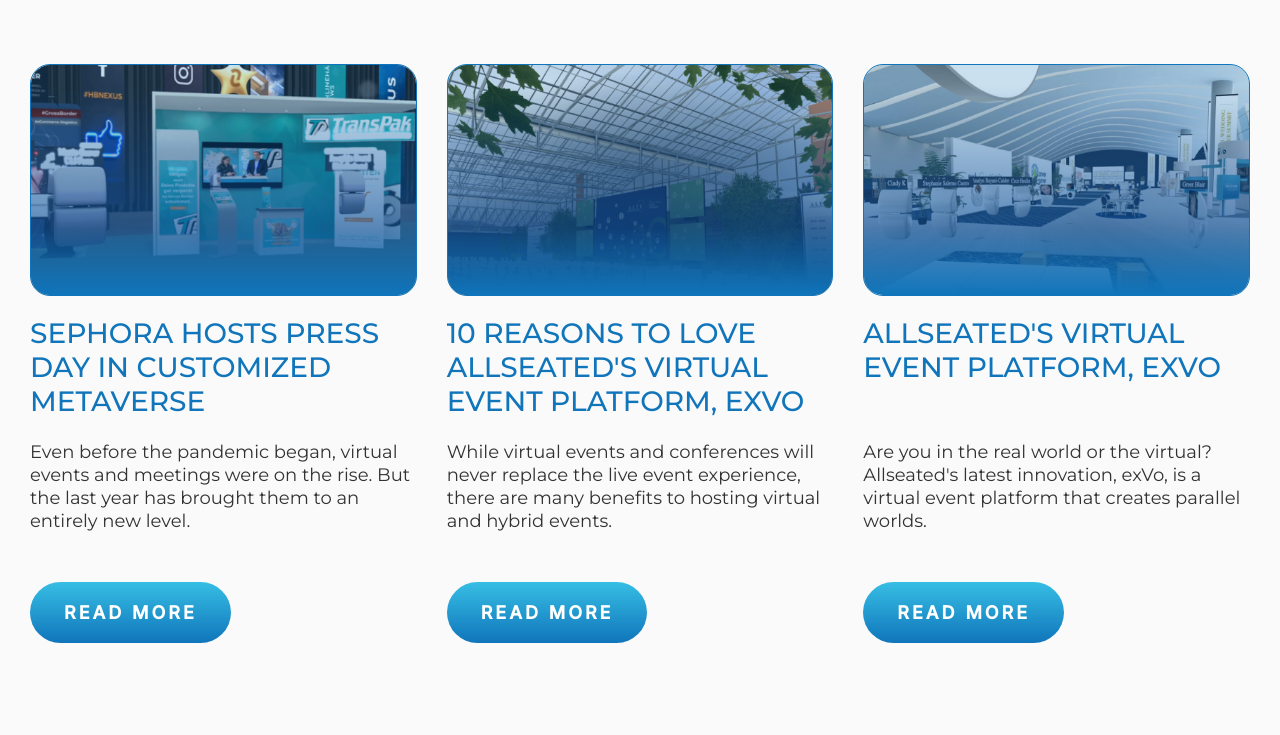
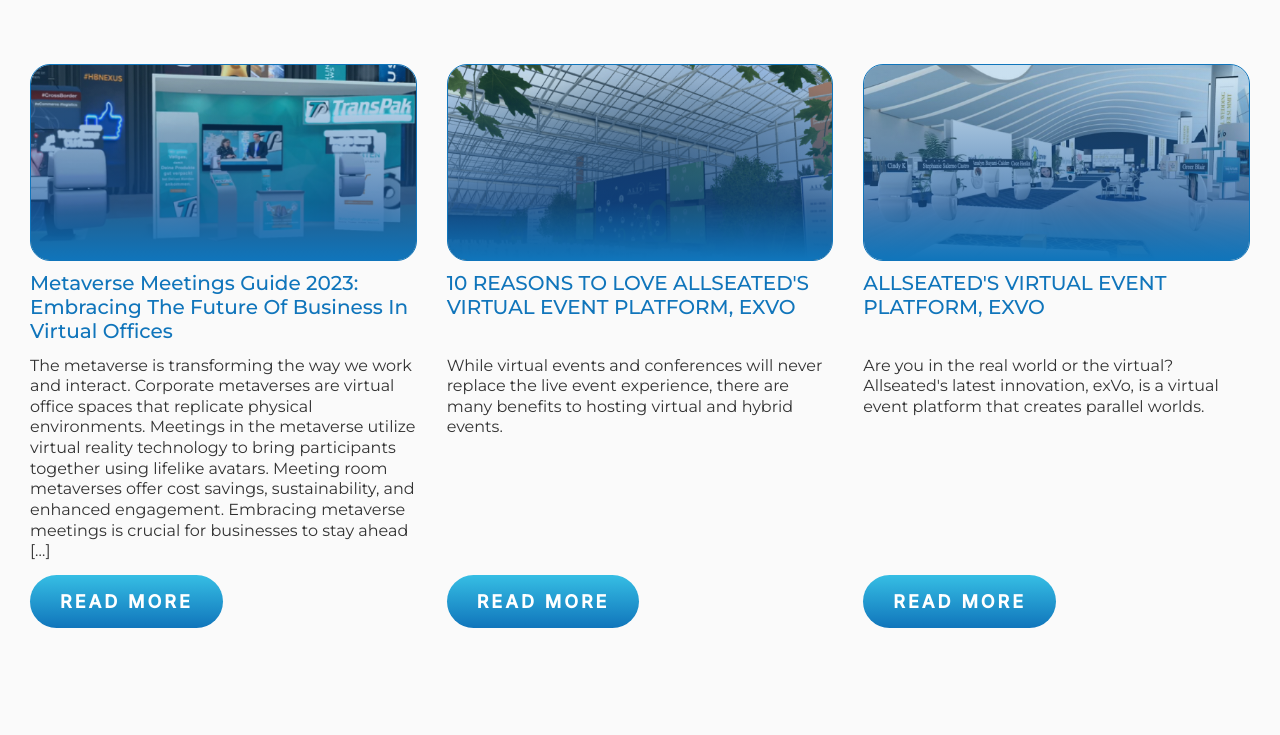
Before and after one commit to presto-agency/Meetaverse, a website: page src/templates/blog.html in a window 1280 px wide. Shown: the part 1005-1740 px from the top of the page. Drawn offline with nearby package versions, Linux system fonts and the light colour scheme; files that its build step writes are made by us from their sources; files whose address does not match are found by name.

Commit message:
fix: change height elements in blog-item in blog-page

```diff
--- a/src/scss/components/post-list.scss
+++ b/src/scss/components/post-list.scss
@@ -29,6 +29,9 @@
 	border-bottom: 1px solid #1075bb;
 	padding-bottom: 30px;
 	margin-bottom: 30px;
+	a{
+		text-decoration: none;
+	}
 	&:last-of-type{
 		border-bottom: 0;
 	}
@@ -57,7 +60,6 @@
 			width: 50%;
 			.post-item-image{
 				height: 240px;
-
 			}
 		}
 		@include min(md) {
@@ -65,8 +67,8 @@
 			flex-direction: column;
 			border-bottom: 0;
 			.post-item-image{
-				height: 240px;
-				margin-bottom: 20px;
+				height: 200px;
+				margin-bottom: 10px;
 				a{
 					max-width: 100%;
 				}
@@ -76,7 +78,19 @@
 			}
 			.post-item-text{
 				padding: 0;
-				height: calc(100% - 240px);
+				height: calc(100% - 200px);
+				p{
+					font-size: 16px;
+					margin: 10px 0;
+				}
+			}
+			.post-item-title{
+				font-size: 20px;
+				min-height: 75px;
+				margin: 0;
+			}
+			.btn-cta{
+				padding: 16px 30px;
 			}
 		}
 	}
--- a/src/templates/blog.html
+++ b/src/templates/blog.html
@@ -37,12 +37,10 @@
 						</div>
 						<div class="post-item-text">
 							<a href="#" class="post-item-title">
-								SEPHORA HOSTS PRESS DAY IN CUSTOMIZED METAVERSE
+								Metaverse Meetings Guide 2023: Embracing the Future of Business in Virtual Offices
 							</a>
 							<p>
-								Even before the pandemic began, virtual events and meetings were
-								on the rise. But the last year has brought them to an entirely
-								new level.
+								The metaverse is transforming the way we work and interact. Corporate metaverses are virtual office spaces that replicate physical environments. Meetings in the metaverse utilize virtual reality technology to bring participants together using lifelike avatars. Meeting room metaverses offer cost savings, sustainability, and enhanced engagement.   Embracing metaverse meetings is crucial for businesses to stay ahead […]
 							</p>
 							<a class="btn-cta" href="#">read more</a>
 						</div>
```
Also changed, not shown: dist/blog.html, dist/case-studies.html, dist/css/styles.css, dist/resources.html.
